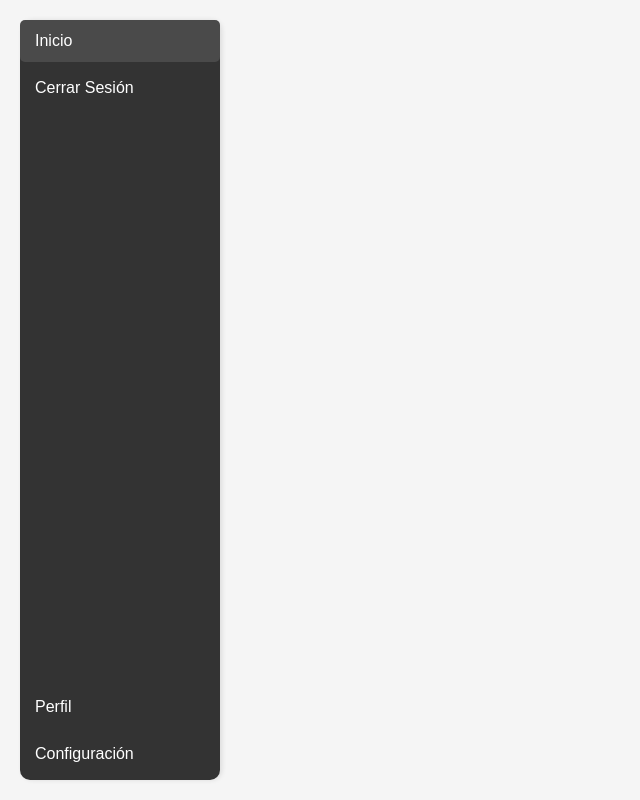
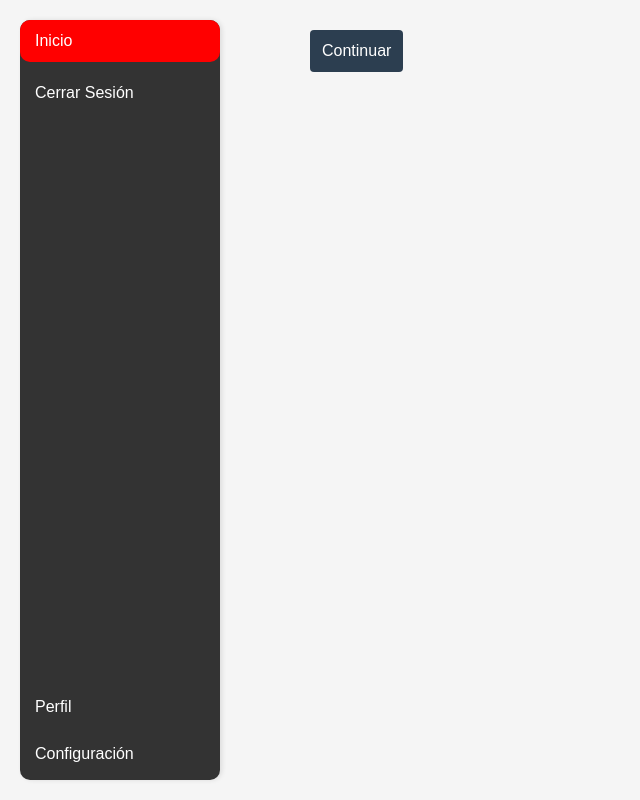
Before and after one commit to SantiagoPrada2005/service-client-client, a Next.js app in the folder service-client-ai/: page /main in a window 1280 px wide. In both pictures the pointer is over the item "Inicio". Shown: the whole page, without its empty margins (0-640 px from the left). Built offline with nearby package versions, Linux system fonts and the light colour scheme.

Commit message:
main strcuture

```diff
--- a/service-client-ai/src/app/main/css/main.module.css
+++ b/service-client-ai/src/app/main/css/main.module.css
@@ -64,7 +64,9 @@
 }
 
 .sidebarItem:hover {
-  background-color: #4a4a4a;
+  margin-bottom: 10px;
+  border-radius: 10px;
+  background-color: #ff0000;
 }
 
 .icon {
@@ -150,7 +152,7 @@
 .formGroup label {
   margin-bottom: 8px;
   font-size: 14px;
-  color: #555;
+  color: #e30000;
 }
 
 .formGroup input {
@@ -167,6 +169,7 @@
 }
 
 .button {
+
   background-color: #2c3e50;
   color: white;
   border: none;
@@ -174,12 +177,12 @@
   border-radius: 4px;
   font-size: 16px;
   cursor: pointer;
-  transition: background-color 0.3s;
+  transition: background-color 0.5s;
   margin-top: 10px;
 }
 
 .button:hover {
-  background-color: #1a2530;
+  background-color: #00ff6a;
 }
 
 .sidebarList {
--- a/service-client-ai/src/app/main/page.tsx
+++ b/service-client-ai/src/app/main/page.tsx
@@ -19,7 +19,9 @@ export default function MainPage() {
         </div>
       </div>
       <div className={styles.mainContent}>
-        {/* Aquí puedes añadir el contenido principal de la página */}
+        {<button type="submit" className={styles.button}>
+                Continuar
+              </button>}
       </div>
     </div>
   );
```
